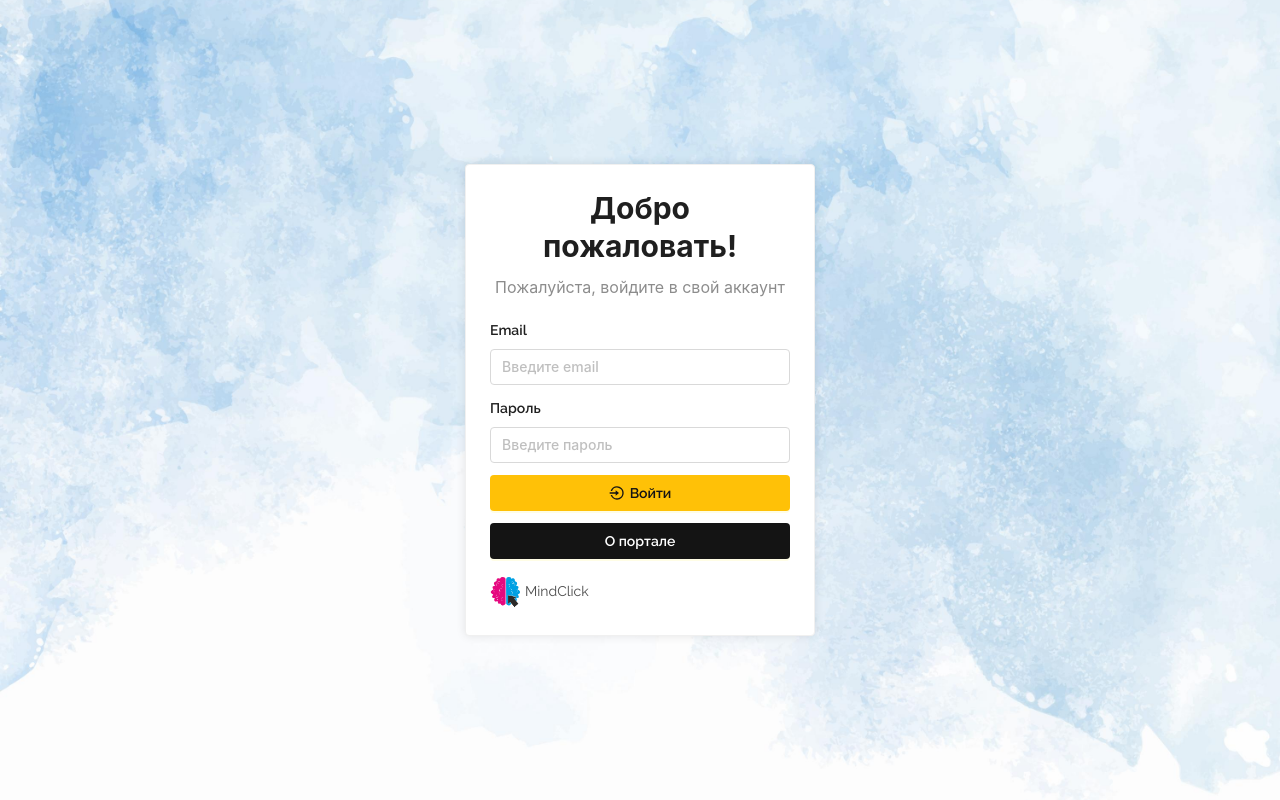
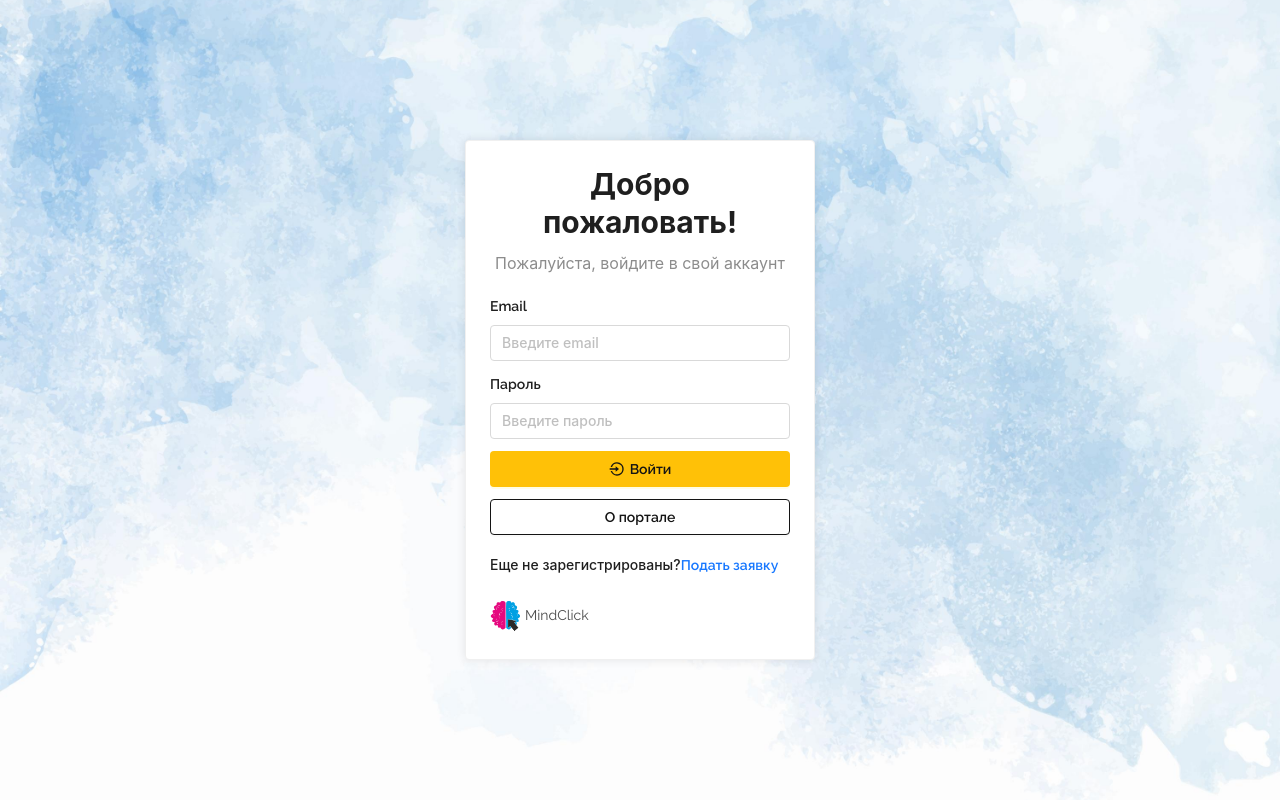
Before and after one commit to Adlemas/mindclick-frontend-v2-review, a Next.js app: page /login in a window 1280 px wide. Built offline with nearby package versions, Linux system fonts and the light colour scheme.

Commit message:
feat: provided links as buttons in login view

```diff
--- a/src/views/LoginView/index.tsx
+++ b/src/views/LoginView/index.tsx
@@ -38,9 +38,27 @@ const LoginView: FC = () => (
           </Button>
         </Item>
         <Item>
-          <Button type="primary" block secondary>
+          <Button
+            type="outline"
+            href="https://sites.google.com/view/mindclickoncom/%D0%B3%D0%BB%D0%B0%D0%B2%D0%BD%D0%B0%D1%8F"
+            target="_blank"
+            block
+            secondary
+          >
             О портале
           </Button>
+        </Item>
+        <Item>
+          <Text className={styles.loginView__Register}>
+            Еще не зарегистрированы?
+            <Button
+              type="link"
+              target="_blank"
+              href="https://forms.gle/ASBuS7k6VxmEG3p48"
+            >
+              Подать заявку
+            </Button>
+          </Text>
         </Item>
       </Form>
       <Text className={styles.loginView__Brand}>
```
